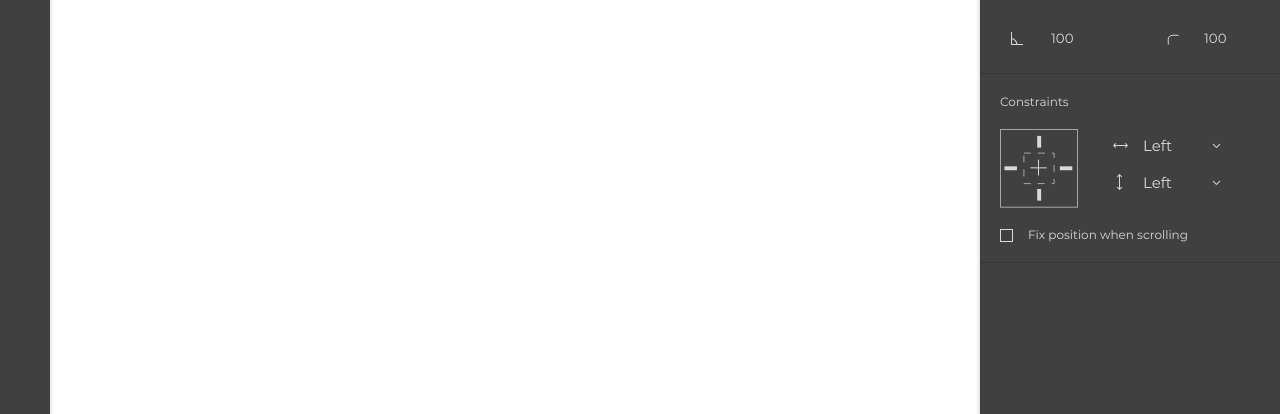
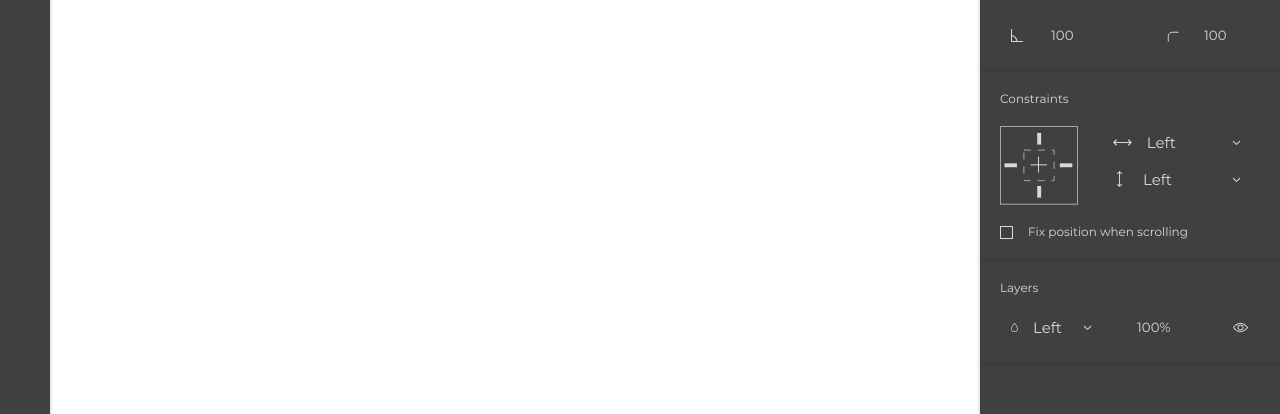
Before and after one commit to Alex-Dolid/my-figma, a React (Create React App) app: page / in a window 1280 px wide. Shown: the part 238-652 px from the top of the page. Built offline with nearby package versions, Linux system fonts and the light colour scheme.

Commit message:
[finished] LayersPanel

```diff
--- a/src/components/layouts/EditorRightSidebar/index.tsx
+++ b/src/components/layouts/EditorRightSidebar/index.tsx
@@ -8,6 +8,7 @@ import Tab from "../../reusable/Tabs/Tab";
 import AlignPositionPanel from "../../reusable/Panels/DesignPanels/AlignPositionPanel";
 import PositionGroupPanel from "../../reusable/Panels/DesignPanels/PositionGroupPanel";
 import ConstraintsPanel from "../../reusable/Panels/DesignPanels/ConstraintsPanel";
+import LayersPanel from "../../reusable/Panels/DesignPanels/LayersPanel";
 
 const EditorRightSideBar: FC = () => (
   <div className="editor-right-side-bar">
@@ -16,6 +17,7 @@ const EditorRightSideBar: FC = () => (
         <AlignPositionPanel />
         <PositionGroupPanel />
         <ConstraintsPanel />
+        <LayersPanel />
       </Tab>
       <Tab>Tab2</Tab>
     </Tabs>
--- a/src/components/reusable/Icon/index.tsx
+++ b/src/components/reusable/Icon/index.tsx
@@ -3,6 +3,7 @@ import React, { memo, useMemo, FC, CSSProperties } from "react";
 // Assets
 // Commons
 import { ReactComponent as IconAccordionArrow } from "../../../assets/icons/accordion-arrow-icon.svg";
+import { ReactComponent as IconEye } from "../../../assets/icons/eye-icon.svg";
 // AlignPositionsIcons
 import { ReactComponent as IconAlignPositionBottom } from "../../../assets/icons/alignPositionIcons/align-bottom.svg";
 import { ReactComponent as IconAlignPositionHorizontalCenters } from "../../../assets/icons/alignPositionIcons/align-horizontal-centers.svg";
@@ -18,6 +19,8 @@ import { ReactComponent as IconBorderRadius } from "../../../assets/icons/border
 import { ReactComponent as IconConstraints } from "../../../assets/icons/constraintsIcons/constraints-icon.svg";
 import { ReactComponent as IconReverseArrowHorizontal } from "../../../assets/icons/constraintsIcons/reverse-arrow-horisontal-icon.svg";
 import { ReactComponent as IconReverseArrowVertical } from "../../../assets/icons/constraintsIcons/reverse-arrow-vertical-icon.svg";
+// LayersIcons
+import { ReactComponent as IconWaterdrop } from "../../../assets/icons/layersIcons/waterdrop-icon.svg";
 
 export type IconName =
   | "iconAlignPositionBottom"
@@ -32,13 +35,16 @@ export type IconName =
   | "iconConstraints"
   | "iconReverseArrowHorizontal"
   | "iconReverseArrowVertical"
-  | "iconAccordionArrow";
+  | "iconAccordionArrow"
+  | "iconWaterdrop"
+  | "iconEye";
 
 type TIcons = { [key in IconName]: FC };
 
 const icons: TIcons = {
   // Commons
   iconAccordionArrow: IconAccordionArrow,
+  iconEye: IconEye,
   // AlignPositionIcons
   iconAlignPositionBottom: IconAlignPositionBottom,
   iconAlignPositionHorizontalCenters: IconAlignPositionHorizontalCenters,
@@ -53,7 +59,9 @@ const icons: TIcons = {
   // ConstraintsIcons
   iconConstraints: IconConstraints,
   iconReverseArrowHorizontal: IconReverseArrowHorizontal,
-  iconReverseArrowVertical: IconReverseArrowVertical
+  iconReverseArrowVertical: IconReverseArrowVertical,
+  // LayersIcons
+  iconWaterdrop: IconWaterdrop
 };
 
 interface IIconProps {
--- /dev/null
+++ b/src/components/reusable/Panels/DesignPanels/LayersPanel/index.scss
@@ -0,0 +1,39 @@
+@import "src/styles/variables";
+
+.layers-panel {
+  .panel {
+    &__body {
+      margin-top: 16px;
+      flex-wrap: nowrap;
+    }
+  }
+
+  .select {
+    &__bottom {
+      .select__option {
+        padding: 0 30px;
+      }
+    }
+  }
+
+  &__input {
+    padding: 0 10px;
+    margin: 0 20px;
+    width: 80px;
+
+    border: 1px solid transparent;
+    border-radius: 3px;
+
+    &:hover {
+      border: 0.5px solid $silver;
+    }
+
+    &:focus-within {
+      border: 0.5px solid $primary-blue;
+    }
+  }
+
+  &__button {
+    margin-right: 20px;
+  }
+}
--- /dev/null
+++ b/src/components/reusable/Panels/DesignPanels/LayersPanel/index.tsx
@@ -0,0 +1,38 @@
+// Core
+import React from "react";
+// Styles
+import "./index.scss";
+// Components
+import Select from "../../../Select";
+import Panel from "../../Panel/Panel";
+import Input from "../../../Input";
+import Icon from "../../../Icon";
+import Button from "../../../Button";
+
+const LayersPanel = () => {
+  return (
+    <Panel className="layers-panel" title="Layers" isWrapperBody>
+      <Select
+        options={[{value: "left", label: "left"}, {value: "right", label: "right"}]}
+        onChange={() => {
+        }}
+        isMarkerLeft
+        iconNameLeft="iconWaterdrop"
+        value="left"
+        className="layers-panel__select"
+      />
+      <Input
+        id="layers-panel-input"
+        className="layers-panel__input"
+        type="text"
+        onChange={() => {}}
+        value="100%"
+      />
+      <Button type="button" className="layers-panel__button">
+        <Icon name="iconEye" />
+      </Button>
+    </Panel>
+  );
+};
+
+export default LayersPanel;
--- a/src/components/reusable/Select/index.scss
+++ b/src/components/reusable/Select/index.scss
@@ -34,7 +34,6 @@
   }
 
   &__marker {
-    margin-right: 20px;
     transform: rotate(0);
     transition: .3s;
     fill: $light-grey;
--- a/src/components/reusable/Select/index.tsx
+++ b/src/components/reusable/Select/index.tsx
@@ -23,6 +23,7 @@ type PropsTypes = {
   iconNameRight?: IconName;
   isMarkerLeft?: boolean;
   iconNameLeft?: IconName;
+  className?: string;
 };
 
 const Select: FC<PropsTypes> = ({
@@ -32,7 +33,8 @@ const Select: FC<PropsTypes> = ({
   onChange,
   iconNameRight = "iconAccordionArrow",
   isMarkerLeft = false,
-  iconNameLeft = "iconAccordionArrow"
+  iconNameLeft = "iconAccordionArrow",
+  className = ""
 }: PropsTypes): ReactElement => {
   const selectedOption = useMemo(() => options.find((option) => option.value === value), [options, value]);
   const [isOpen, setIsOpen] = useState(false);
@@ -50,7 +52,7 @@ const Select: FC<PropsTypes> = ({
   }, [toggleIsOpen, onChange]);
 
   return (
-    <div className="select">
+    <div className={`select ${className}`}>
       <div className="select__top" onClick={toggleIsOpen}>
         {
           isMarkerLeft ? (
--- a/src/styles/common.scss
+++ b/src/styles/common.scss
@@ -37,6 +37,8 @@ body,
 }
 
 .btn {
+  display: flex;
+  align-items: center;
   border: none;
   outline: none;
   background-color: transparent;
```
Also changed, not shown: src/assets/icons/eye-icon.svg.
